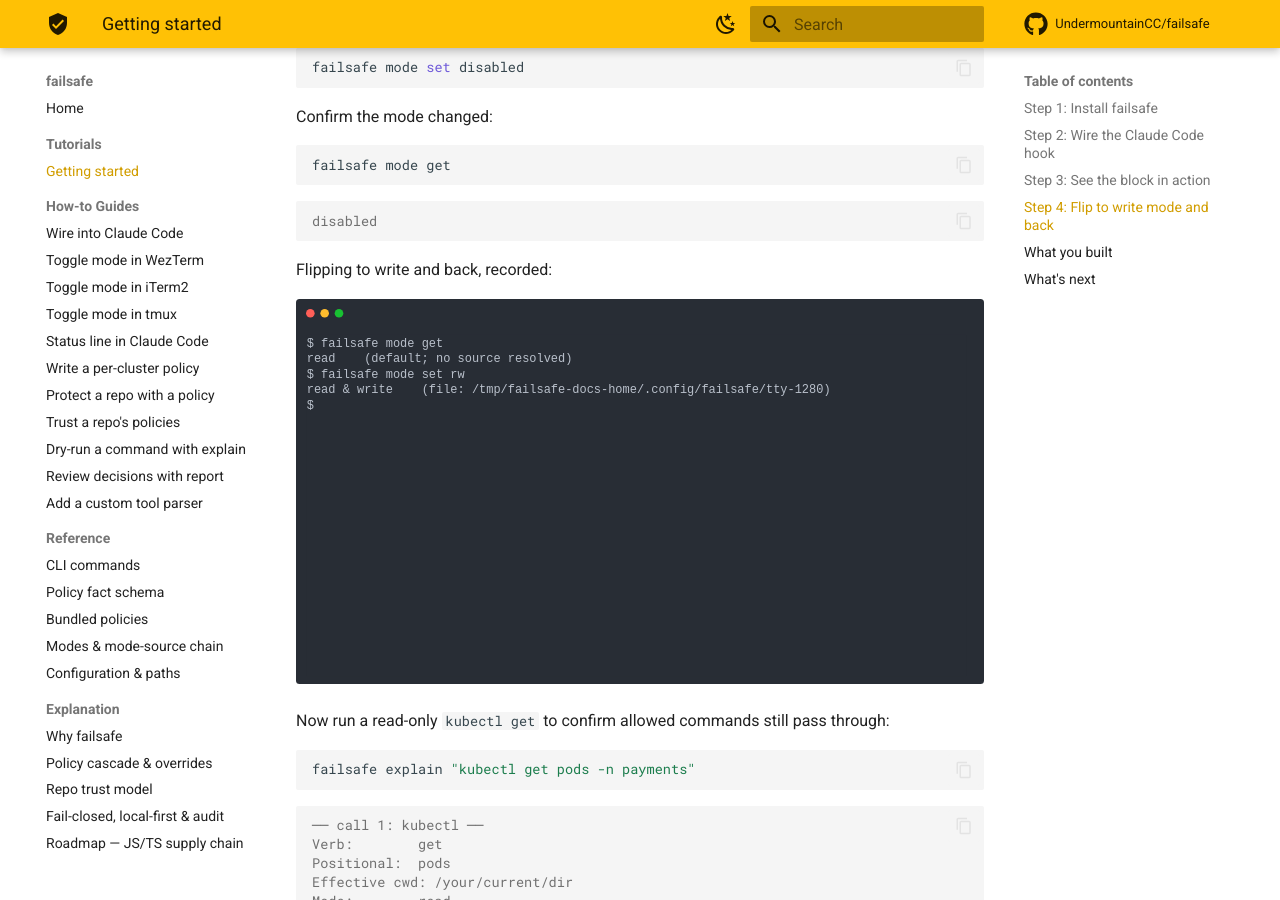
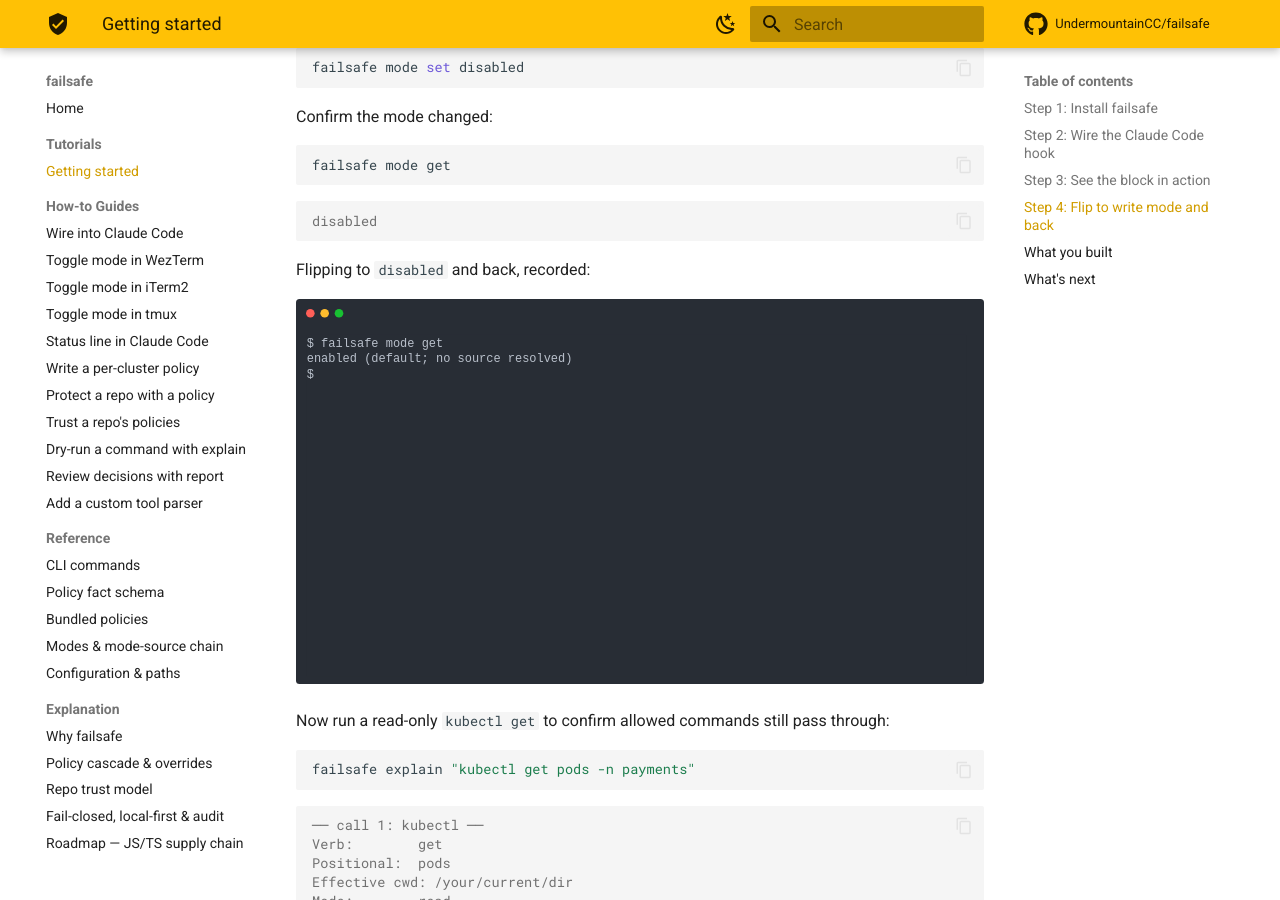
Before and after one commit to UndermountainCC/failsafe, an MkDocs documentation site: the page built from docs/tutorials/getting-started.md, in a window 1280 px wide and 900 px high, scrolled down 2869 px. Built offline with MkDocs 1.6.1 and Material for MkDocs 9.7.7, drawn with Linux system fonts in a browser that asks for light colours; comment, search, counter and statistics services are not loaded.

Commit message:
docs(demos): rebase onto enabled/disabled rename — re-record casts against current binary
- mode-toggle scenario now records the documented commands (mode set
  disabled / enabled); later steps use --wait-stable since their wait
  words already sit on screen from earlier steps
- captions/alt text updated to enabled/disabled vocabulary
- drop stale 'PR #2' references (harness landed on main)
- all three casts + SVGs regenerated against the post-rename binary

Co-Authored-By: Claude Fable 5 <noreply@anthropic.com>
Claude-Session: https://claude.ai/code/session_01TiYGMkQeeiUQ6vWVqJaaQc

````diff
--- a/docs/tutorials/getting-started.md
+++ b/docs/tutorials/getting-started.md
@@ -121,9 +121,9 @@ failsafe mode get
 disabled
 ```
 
-Flipping to write and back, recorded:
+Flipping to `disabled` and back, recorded:
 
-![failsafe mode get, set rw, set ro](../assets/casts/mode-toggle.svg)
+![failsafe mode get, set disabled, set enabled](../assets/casts/mode-toggle.svg)
 
 Now run a read-only `kubectl get` to confirm allowed commands still pass through:
 
````
Also changed, not shown: docs/demos/README.md (+2 -2 lines), docs/reference/modes.md (+1 -1 lines), docs/assets/casts/audit.svg, docs/assets/casts/explain-block.svg, docs/assets/casts/mode-toggle.svg, 4 other files.
